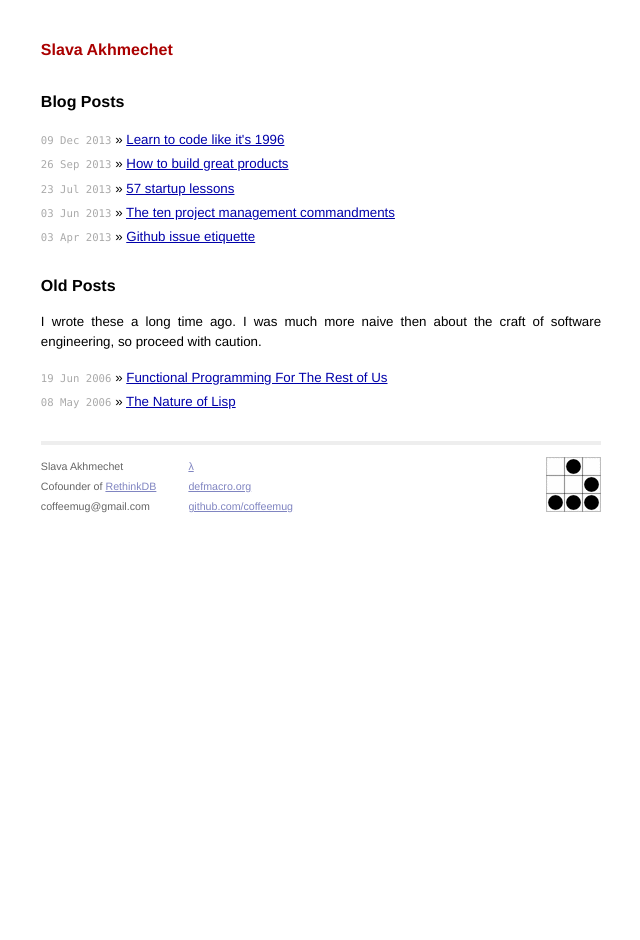
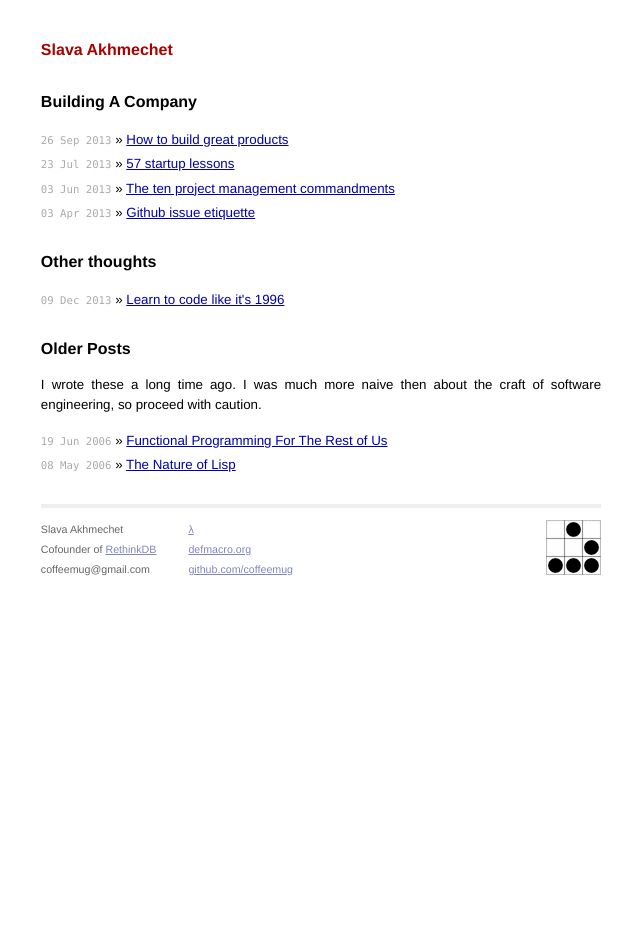
Before and after one commit to rvivek/rvivek.github.io, a Jekyll site: the page built from index.html, in a window 1280 px wide. Shown: the whole page, without its empty margins (319-959 px from the left). Built offline with Jekyll 4.4.1, drawn with Linux system fonts in a browser that asks for light colours; Markdown is read by kramdown in place of the engine named in the settings.

Commit message:
Changes...

```diff
--- a/_posts/2013-12-09-learn-to-code.textile
+++ b/_posts/2013-12-09-learn-to-code.textile
@@ -1,6 +1,7 @@
 ---
 layout: post
 title: Learn to code like it's 1996
+other: true
 ---
 
 h1. {{ page.title }}
--- a/index.html
+++ b/index.html
@@ -4,15 +4,27 @@ title: Slava Akhmechet
 ---
 
 <div id="home">
-  <h1>Blog Posts</h1>
+  <h1>Building A Company</h1>
   <ul class="posts">
     {% for post in site.posts %}
       {% unless post.wip %}
+      {% unless post.other %}
         <li><span>{{ post.date | date_to_string }}</span> &raquo; <a href="{{ post.url }}">{{ post.title }}</a></li>
+      {% endunless %}
       {% endunless %}
     {% endfor %}
   </ul>
-  <h1>Old Posts</h1>
+  <h1>Other thoughts</h1>
+  <ul class="posts">
+    {% for post in site.posts %}
+      {% unless post.wip %}
+      {% if post.other %}
+        <li><span>{{ post.date | date_to_string }}</span> &raquo; <a href="{{ post.url }}">{{ post.title }}</a></li>
+      {% endif %}
+      {% endunless %}
+    {% endfor %}
+  </ul>
+  <h1>Older Posts</h1>
   <p>I wrote these a long time ago. I was much more naive then about the craft of software engineering, so proceed with caution.</p>
   <ul class="posts">
     <li><span>19 Jun 2006</span> &raquo; <a href="/ramblings/fp.html">Functional Programming For The Rest of Us</a></li>
```
Also changed, not shown: _posts/2013-09-27-successful-great.textile (deleted, +0 -24 lines), _posts/2013-10-01-community.textile (deleted, +0 -73 lines), _posts/2013-10-22-opinions.textile (deleted, +0 -39 lines), _posts/2013-12-13-idea-recipes.textile (added, +19 -0 lines), _posts/2013-12-23-next-jobs.textile (deleted, +0 -15 lines).
